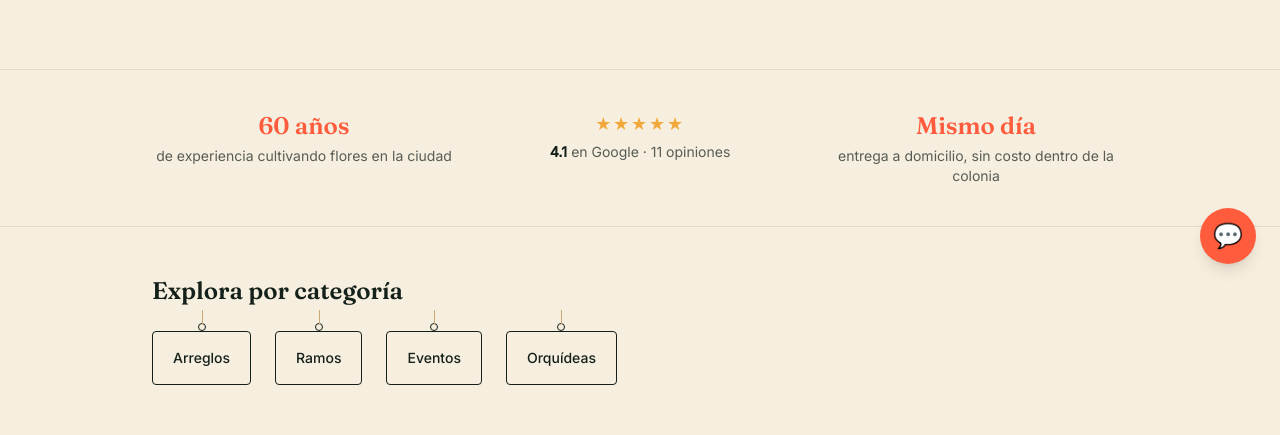
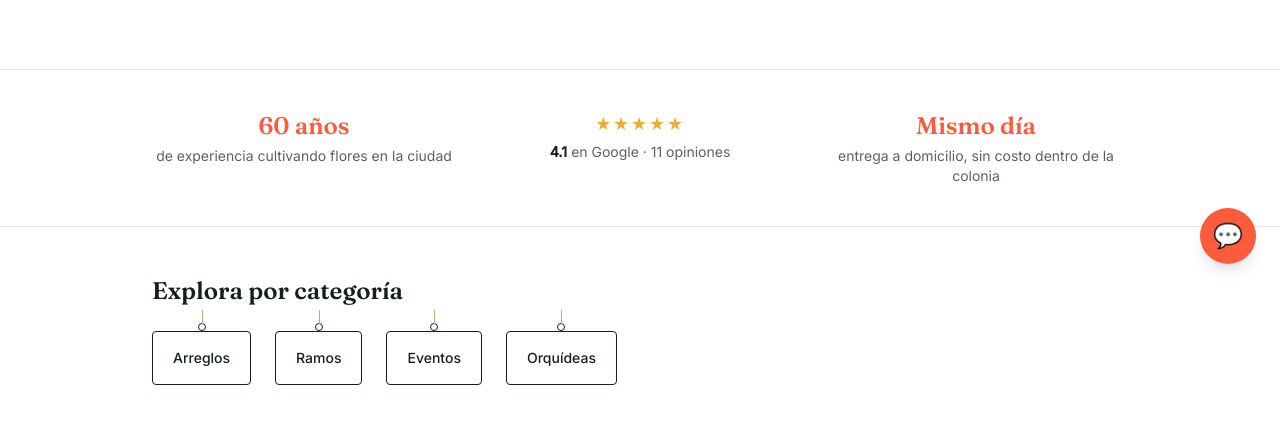
Before and after one commit to CarlosMartzCam/floreria-coral, a Next.js app: page / in a window 1280 px wide. Shown: the part 512-947 px from the top of the page. Built offline with nearby package versions, Linux system fonts and the light colour scheme.

Commit message:
Fondo blanco puro en todo el sitio

```diff
--- a/app/layout.tsx
+++ b/app/layout.tsx
@@ -17,7 +17,7 @@ export default function RootLayout({ children }: { children: React.ReactNode })
           rel="stylesheet"
         />
       </head>
-      <body className="bg-papel text-tinta font-body">{children}</body>
+      <body className="bg-white text-tinta font-body">{children}</body>
     </html>
   );
 }
--- a/app/page.tsx
+++ b/app/page.tsx
@@ -16,7 +16,7 @@ export default function Home() {
     <>
       <Nav />
 
-      <section className="bg-papel text-tinta py-16 md:py-20 border-b border-tinta/10">
+      <section className="bg-white text-tinta py-16 md:py-20 border-b border-tinta/10">
         <div className="max-w-5xl mx-auto px-6 grid md:grid-cols-2 gap-10 items-center">
           <div>
             <h1 className="font-display text-4xl md:text-5xl font-semibold leading-tight max-w-md">
--- a/components/CategoryTags.tsx
+++ b/components/CategoryTags.tsx
@@ -18,7 +18,7 @@ export default function CategoryTags({ active }: { active?: string }) {
               transition-transform hover:-translate-y-0.5
               ${isActive
                 ? "bg-coral text-papel border-coral-dark before:bg-coral"
-                : "bg-papel text-tinta border-tinta before:bg-papel"}`}
+                : "bg-white text-tinta border-tinta before:bg-white"}`}
           >
             {cat.label}
           </Link>
--- a/components/InfoFooter.tsx
+++ b/components/InfoFooter.tsx
@@ -3,7 +3,7 @@ import Link from "next/link";
 export default function InfoFooter() {
   return (
     <>
-      <section className="bg-papel text-tinta py-12 border-t border-tinta/10">
+      <section className="bg-white text-tinta py-12 border-t border-tinta/10">
         <div className="max-w-5xl mx-auto px-6 grid grid-cols-1 md:grid-cols-3 gap-8">
           <div>
             <h4 className="font-display font-semibold text-sm text-musgo uppercase tracking-wide mb-2">
--- a/components/TrustBadges.tsx
+++ b/components/TrustBadges.tsx
@@ -2,7 +2,7 @@ const STARS = "★★★★★";
 
 export default function TrustBadges() {
   return (
-    <section className="bg-papel py-10 border-b border-tinta/10">
+    <section className="bg-white py-10 border-b border-tinta/10">
       <div className="max-w-5xl mx-auto px-6 grid grid-cols-1 md:grid-cols-3 gap-8 text-center">
         <div>
           <p className="font-display text-2xl font-semibold text-coral">60 años</p>
```
